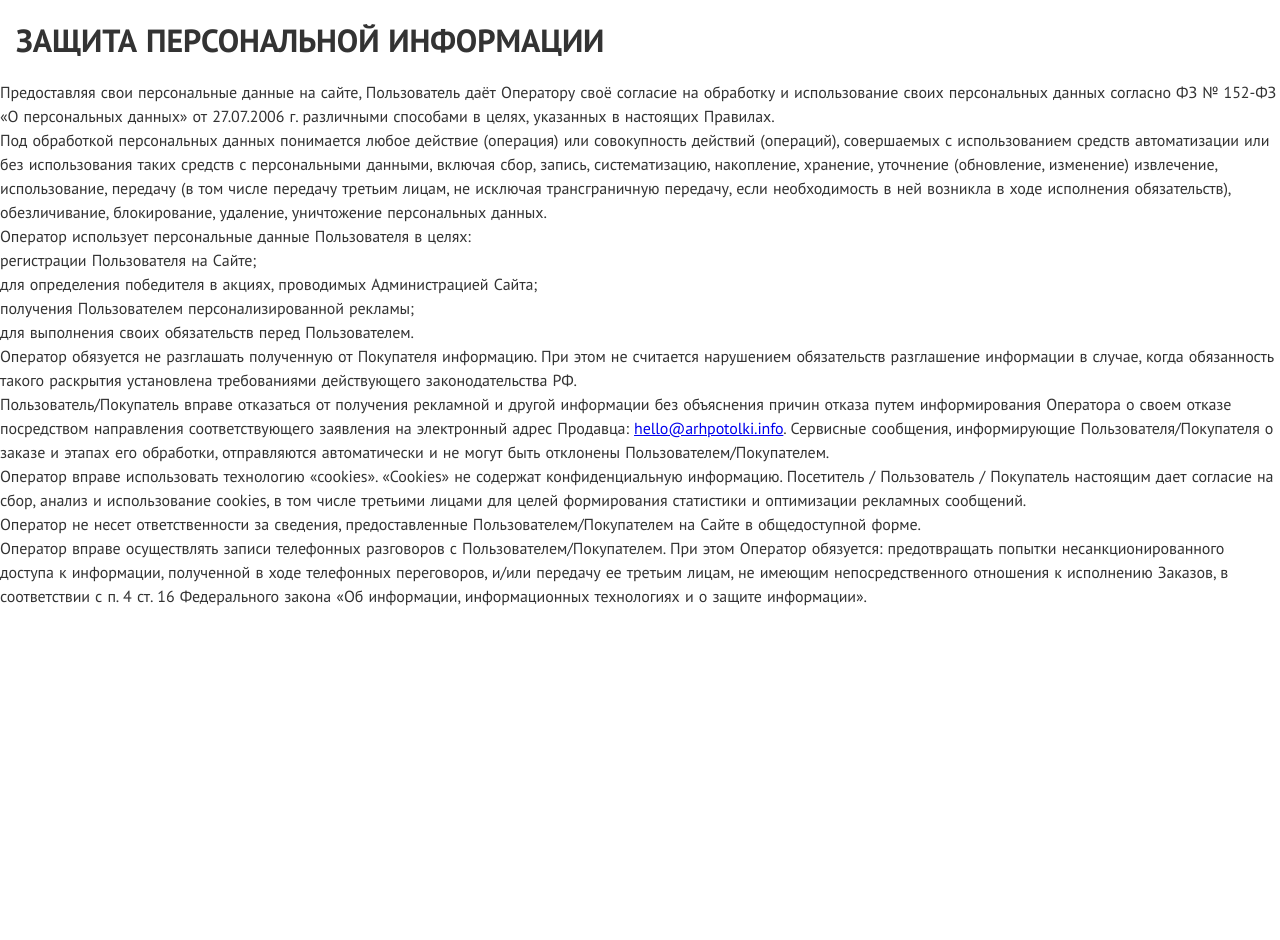
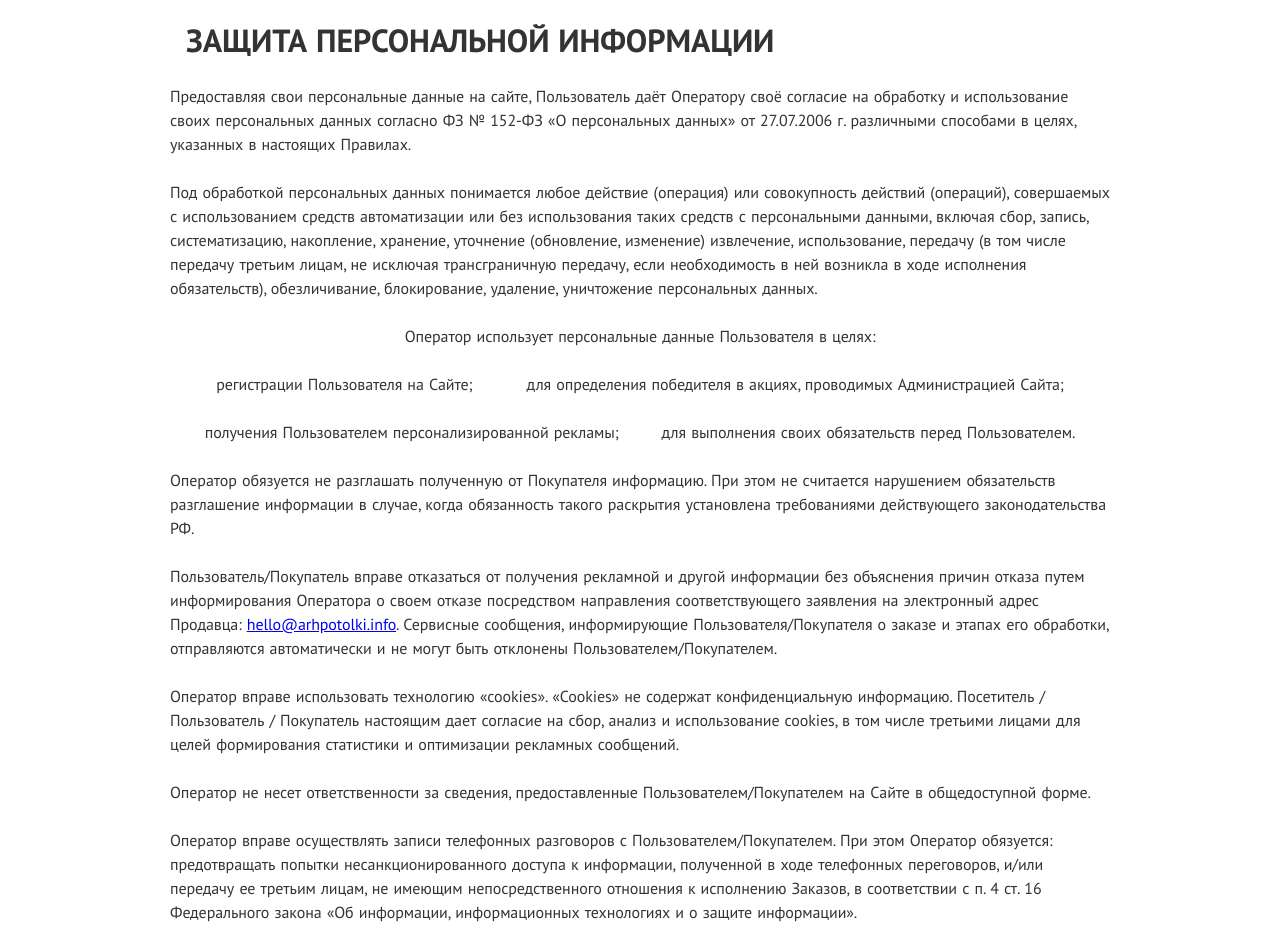
Before and after one commit to panamaprophet/arhpotolki.info, a Next.js app: page /privacy in a window 1280 px wide. Before the commit the page ends 816 px from the top, so only its background shows below. Built offline with nearby package versions, Linux system fonts and the light colour scheme.

Commit message:
replace all tags to components

```diff
--- a/src/pages/privacy/index.tsx
+++ b/src/pages/privacy/index.tsx
@@ -1,41 +1,34 @@
+import { Column } from '../../components/Layout';
+import { List } from '../../components/List';
+import { Section } from '../../components/Section';
+import { Text } from '../../components/Text';
 import styles from './styles.module.css';
 
 const Privacy = () => {
   return (
-	<section id="privacy" className={styles.root}>
-		<h1 className={styles.title}>ЗАЩИТА ПЕРСОНАЛЬНОЙ ИНФОРМАЦИИ</h1>
-        <ol className={styles.orderList}>
-			<li className={styles.listItem}>
-				<p>Предоставляя свои персональные данные на сайте, Пользователь даёт Оператору своё согласие на обработку и использование своих персональных данных согласно ФЗ № 152-ФЗ «О персональных данных» от 27.07.2006 г. различными способами в целях, указанных в настоящих Правилах.</p>
-				<p>Под обработкой персональных данных понимается любое действие (операция) или совокупность действий (операций), совершаемых с использованием средств автоматизации или без использования таких средств с персональными данными, включая сбор, запись, систематизацию, накопление, хранение, уточнение (обновление, изменение) извлечение, использование, передачу (в том числе передачу третьим лицам, не исключая трансграничную передачу, если необходимость в ней возникла в ходе исполнения обязательств), обезличивание, блокирование, удаление, уничтожение персональных данных.</p>
-			</li>
-			<li className={styles.listItem}>
-				<p>Оператор использует персональные данные Пользователя в целях:</p>
-				<ul className={styles.topicList}>
-					<li className={styles.topicItem}>регистрации Пользователя на Сайте;</li>
-					<li className={styles.topicItem}>для определения победителя в акциях, проводимых Администрацией Сайта;</li>
-					<li className={styles.topicItem}>получения Пользователем персонализированной рекламы;</li>
-					<li className={styles.topicItem}>для выполнения своих обязательств перед Пользователем.</li>
-				</ul>
-			</li>
-			<li className={styles.listItem}>
-				<p>Оператор обязуется не разглашать полученную от Покупателя информацию. При этом не считается нарушением обязательств разглашение информации в случае, когда обязанность такого раскрытия установлена требованиями действующего законодательства РФ.</p>
-			</li>
-			<li className={styles.listItem}>
-				<p>Пользователь/Покупатель вправе отказаться от получения рекламной и другой информации без объяснения причин отказа путем информирования Оператора о своем отказе посредством направления соответствующего заявления на электронный адрес Продавца: <a href="mailto:hello@arhpotolki.info">hello@arhpotolki.info</a>. Сервисные сообщения, информирующие Пользователя/Покупателя о заказе и этапах его обработки, отправляются автоматически и не могут быть отклонены Пользователем/Покупателем.</p>
-			</li>
-			<li className={styles.listItem}>
-				<p>Оператор вправе использовать технологию «cookies». «Cookies» не содержат конфиденциальную информацию. Посетитель / Пользователь / Покупатель настоящим дает согласие на сбор, анализ и использование cookies, в том числе третьими лицами для целей формирования статистики и оптимизации рекламных сообщений.</p>
-			</li>
-			<li className={styles.listItem}>
-				<p>Оператор не несет ответственности за сведения, предоставленные Пользователем/Покупателем на Сайте в общедоступной форме.</p>
-			</li>
-			<li className={styles.listItem}>
-				<p>Оператор вправе осуществлять записи телефонных разговоров с Пользователем/Покупателем. При этом Оператор обязуется: предотвращать попытки несанкционированного доступа к информации, полученной в ходе телефонных переговоров, и/или передачу ее третьим лицам, не имеющим непосредственного отношения к исполнению Заказов, в соответствии с п. 4 ст. 16 Федерального закона «Об информации, информационных технологиях и о защите информации».
-				</p>
-			</li>
-		</ol>
-	</section>
+	<Section id="privacy">
+		<Column>
+			<h1 className={styles.title}>ЗАЩИТА ПЕРСОНАЛЬНОЙ ИНФОРМАЦИИ</h1>
+			<List margin={'0 48px'} align='start' listType='numeric'>
+				<Text>Предоставляя свои персональные данные на сайте, Пользователь даёт Оператору своё согласие на обработку и использование своих персональных данных согласно ФЗ № 152-ФЗ «О персональных данных» от 27.07.2006 г. различными способами в целях, указанных в настоящих Правилах.</Text>
+				<Text>Под обработкой персональных данных понимается любое действие (операция) или совокупность действий (операций), совершаемых с использованием средств автоматизации или без использования таких средств с персональными данными, включая сбор, запись, систематизацию, накопление, хранение, уточнение (обновление, изменение) извлечение, использование, передачу (в том числе передачу третьим лицам, не исключая трансграничную передачу, если необходимость в ней возникла в ходе исполнения обязательств), обезличивание, блокирование, удаление, уничтожение персональных данных.</Text>
+				<List flexFlow="column">
+					<Text>Оператор использует персональные данные Пользователя в целях:</Text>
+					<List margin={'0 48px'} flexFlow="column" listType='circle'>
+						<Text>регистрации Пользователя на Сайте;</Text>
+						<Text>для определения победителя в акциях, проводимых Администрацией Сайта;</Text>
+						<Text>получения Пользователем персонализированной рекламы;</Text>
+						<Text>для выполнения своих обязательств перед Пользователем.</Text>
+					</List>
+				</List>
+				<Text>Оператор обязуется не разглашать полученную от Покупателя информацию. При этом не считается нарушением обязательств разглашение информации в случае, когда обязанность такого раскрытия установлена требованиями действующего законодательства РФ.</Text>
+				<Text>Пользователь/Покупатель вправе отказаться от получения рекламной и другой информации без объяснения причин отказа путем информирования Оператора о своем отказе посредством направления соответствующего заявления на электронный адрес Продавца: <a href="mailto:hello@arhpotolki.info">hello@arhpotolki.info</a>. Сервисные сообщения, информирующие Пользователя/Покупателя о заказе и этапах его обработки, отправляются автоматически и не могут быть отклонены Пользователем/Покупателем.</Text>
+				<Text>Оператор вправе использовать технологию «cookies». «Cookies» не содержат конфиденциальную информацию. Посетитель / Пользователь / Покупатель настоящим дает согласие на сбор, анализ и использование cookies, в том числе третьими лицами для целей формирования статистики и оптимизации рекламных сообщений.</Text>
+				<Text>Оператор не несет ответственности за сведения, предоставленные Пользователем/Покупателем на Сайте в общедоступной форме.</Text>
+				<Text>Оператор вправе осуществлять записи телефонных разговоров с Пользователем/Покупателем. При этом Оператор обязуется: предотвращать попытки несанкционированного доступа к информации, полученной в ходе телефонных переговоров, и/или передачу ее третьим лицам, не имеющим непосредственного отношения к исполнению Заказов, в соответствии с п. 4 ст. 16 Федерального закона «Об информации, информационных технологиях и о защите информации».</Text>
+			</List>
+		</Column>
+	</Section>
   );
 }
 
```
